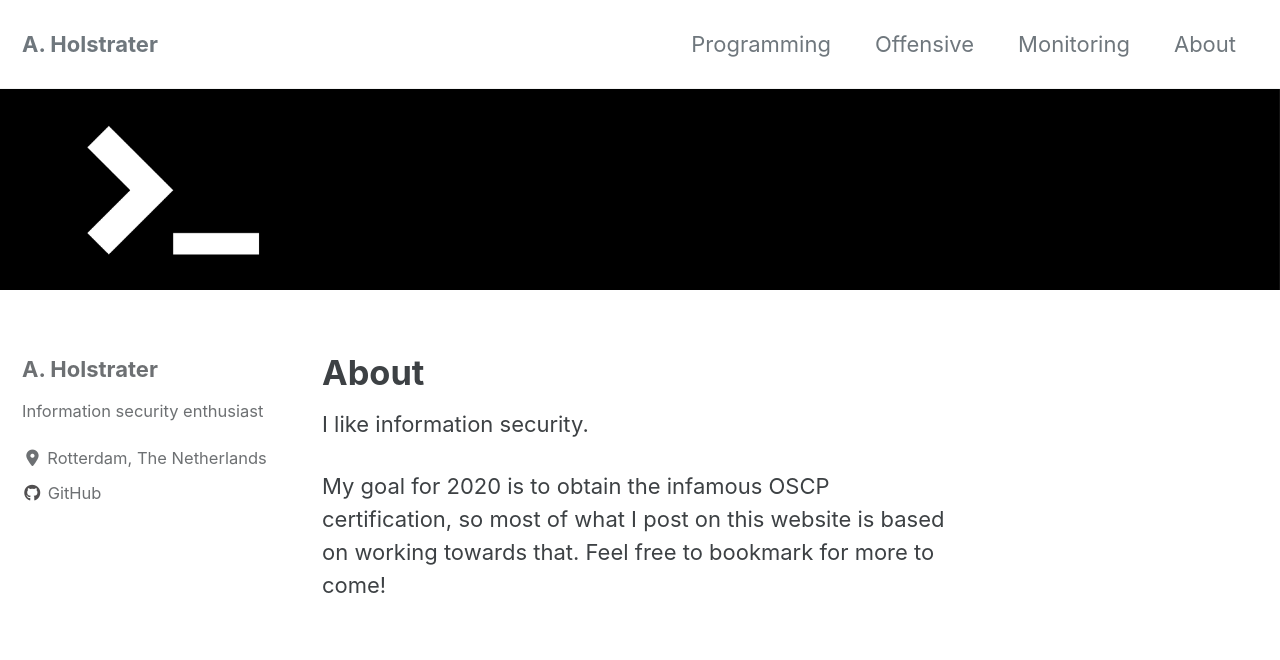
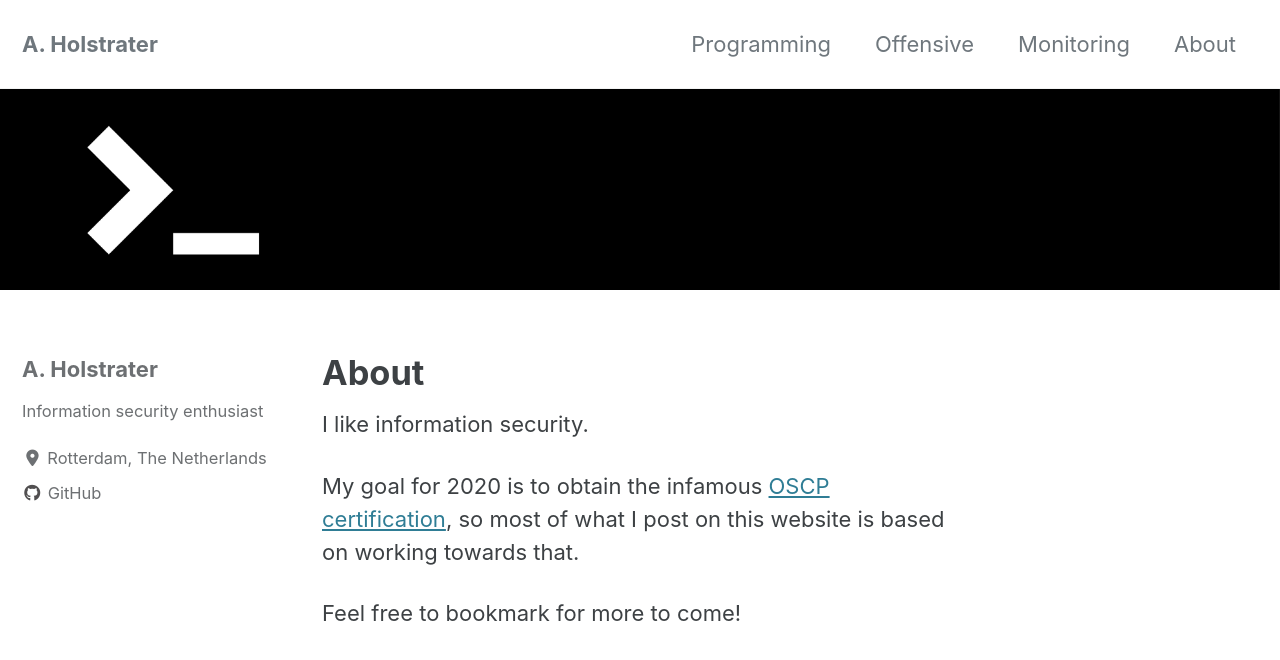
Before and after one commit to holstrater/holstrater.github.io, a Jekyll site: the page built from _pages/about.md, in a window 1280 px wide and 900 px high. Shown: the top 660 px of the window. Built offline with Jekyll 4.4.1, drawn with Linux system fonts in a browser that asks for light colours; cached includes are drawn as plain includes; nearby versions of some CDN libraries; part of the change alters nothing that is shown.

```diff
--- a/_pages/about.md
+++ b/_pages/about.md
@@ -7,4 +7,6 @@ header:
 
 I like information security.
 
-My goal for 2020 is to obtain the infamous OSCP certification, so most of what I post on this website is based on working towards that. Feel free to bookmark for more to come!
+My goal for 2020 is to obtain the infamous [OSCP certification](https://www.offensive-security.com/pwk-oscp/), so most of what I post on this website is based on working towards that.
+
+Feel free to bookmark for more to come!
```
